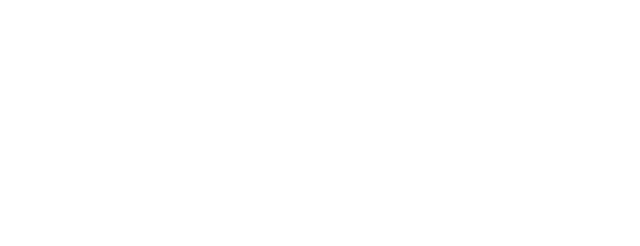
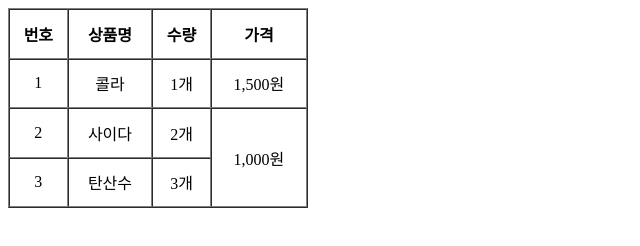
Before and after one commit to binbin-ai/web260923, a plain HTML site: page index.html in a window 1280 px wide. Shown: the whole page, without its empty margins (0-640 px from the left). Drawn offline with Linux system fonts and the light colour scheme.

Commit message:
Update index.html

```diff
--- a/index.html
+++ b/index.html
@@ -1,9 +1,36 @@
 <html>
 
   <head>
-    <title></title>
+    <title>오늘의 영화순위</title>
   </head>
   <body>
+
+    <table border="1" cellspacing="0" style="width:300px; height:200px; text-align: center;">
+      <tr>
+        <th>번호</th>
+        <th>상품명</th>
+        <th>수량</th>
+        <th>가격</th>
+      </tr>
+      <tr>
+        <td>1</td>
+        <td>콜라</td>
+        <td>1개</td>
+        <td>1,500원</td>
+      </tr>
+      <tr>
+        <td>2</td>
+        <td>사이다</td>
+        <td>2개</td>
+        <td rowspan="2">1,000원</td>
+      </tr>
+      <tr>
+        <td>3</td>
+        <td>탄산수</td>
+        <td>3개</td>
+      </tr>
+    </table>
+
   </body>
 
 </html>
```
